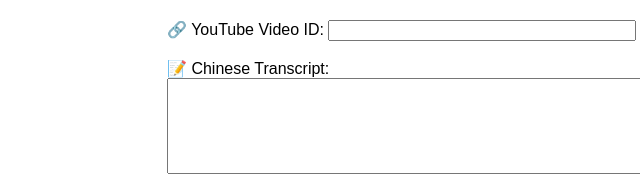
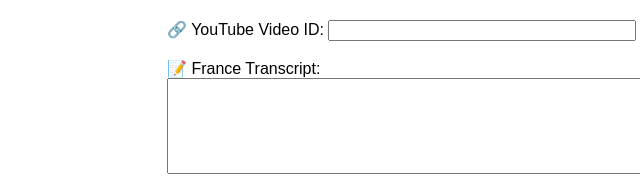
Before and after one commit to Khaai123/script-tieng--phap, a plain HTML site: page index.html in a window 1280 px wide. Shown: the top 194 px of the page, 73-713 px from the left. Drawn offline with Linux system fonts and the light colour scheme.

Commit message:
Update index.html

```diff
--- a/index.html
+++ b/index.html
@@ -109,7 +109,7 @@ function loadScriptFile(event) {
 <body>
 <div style="margin: 20px auto; max-width: 800px;">
 <label>🔗 YouTube Video ID: <input id="videoIdInput" style="width: 300px;" type="text" value=""/></label><br/><br/>
-<label>📝 Chinese Transcript: <textarea id="scriptFR" rows="6" style="width: 100%;"></textarea></label><br/><br/>
+<label>📝 France Transcript: <textarea id="scriptFR" rows="6" style="width: 100%;"></textarea></label><br/><br/>
 <label>🇻🇳 Vietnamese Transcript: <textarea id="scriptVI" rows="6" style="width: 100%;"></textarea></label><br/><br/>
 <br/>
 <button onclick="loadVideoAndTranscript()">▶️ Load Video + Transcript</button><br/>
```
